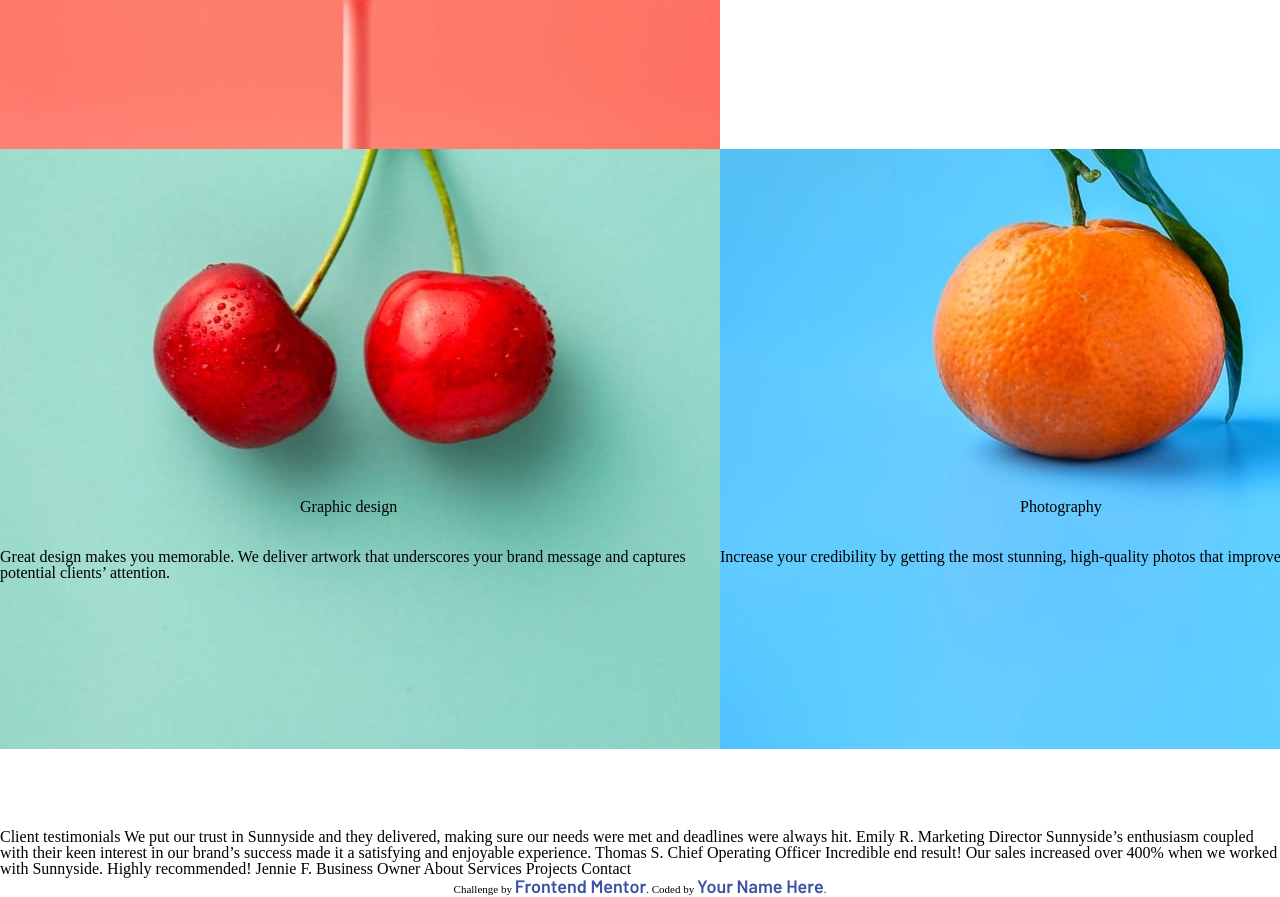
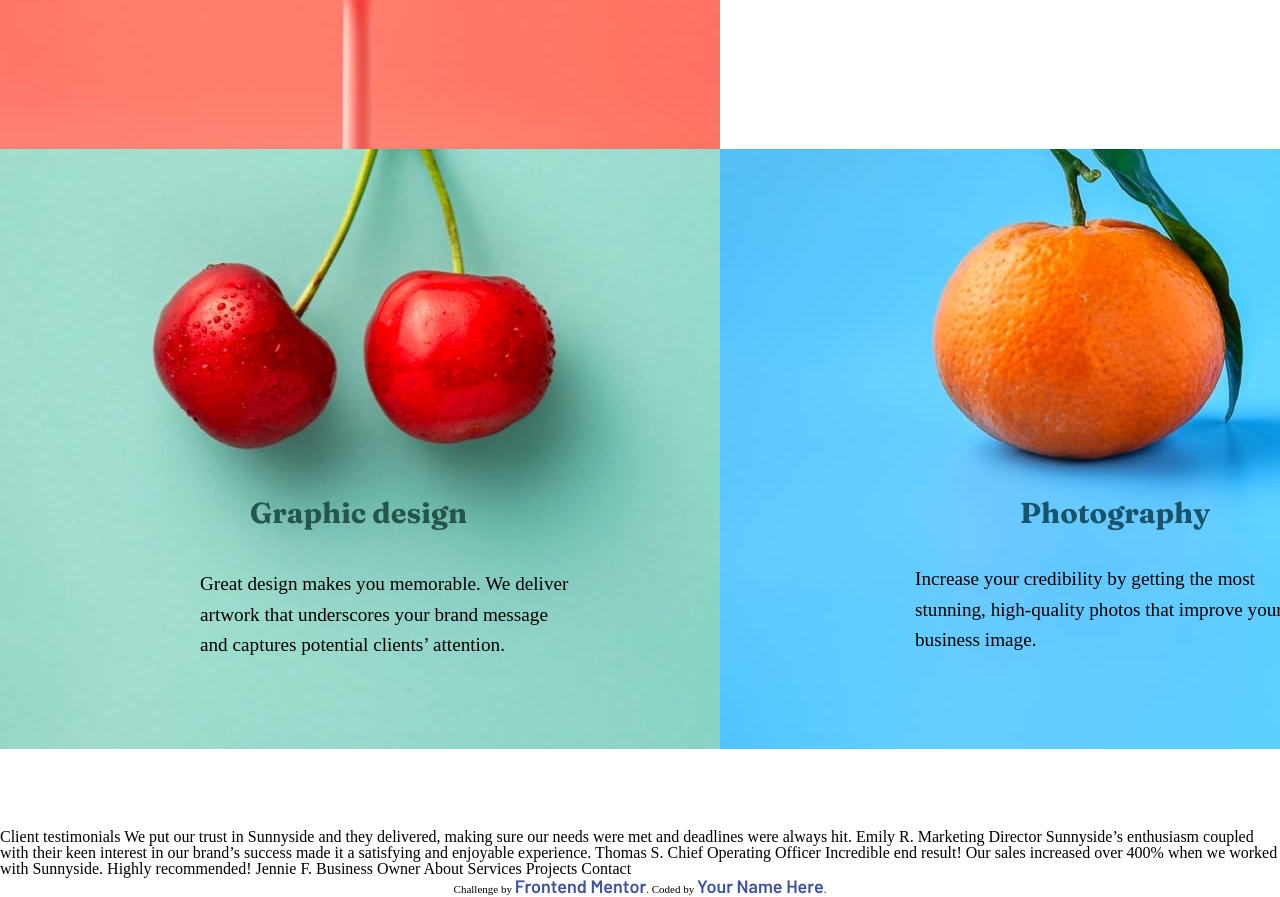
Before and after one commit to Tay-p95/sunnyside-agency-landing-page-main, a plain HTML site: page index.html in a window 1280 px wide. Shown: the part 1851-2748 px from the top of the page. Drawn offline with Linux system fonts and the light colour scheme.

Commit message:
completed fruit squares section styling

```diff
--- a/css/styles.css
+++ b/css/styles.css
@@ -53,6 +53,10 @@
   flex-direction: row;
 }
 
+ul {
+  margin-top: 15px;
+}
+
 .nav-links li {
   display: inline;
   list-style: none;
@@ -68,10 +72,24 @@ a {
   font-family: Barlow, sans-serif;
 }
 
+a:hover{
+  border-bottom: 5px solid var(--light-yellow-color);
+}
+
 .nav-button {
+  font-size: .7rem;
+  font-weight: bold;
+  font-family: Fraunce, serif;
+  background: white;
   border: none;
-  border-radius: 15px;
-  padding: 15px;
+  border-radius: 25px;
+  padding: 13px;
+  width: 90px;
+}
+
+.nav-button:hover{
+  color :white;
+  background: hsl(198, 83%, 82%);
 }
 
 /* SECTION TWO: TRANSFORM */
@@ -164,14 +182,23 @@ a {
 
 }
 .fruit-heading__graphic{
+  font-family: Fraunces, serif;
+  font-size: 1.8rem;
+  font-weight: bold;
+  color: var(--dark-green-text);
   position: absolute;
   top: 350px;
-  left: 300px;
+  left: 250px;
 }
 
 .fruit-body__graphic{
+  white-space: wrap;
+  font-size: 1.2rem;
+  line-height: 1.6;
+  padding: 20px;
   position: absolute;
   top: 400px;
+  left: 180px
 }
 
 /* Container holding all the images and text for photography class */
@@ -180,6 +207,10 @@ a {
 }
 
 .fruit-heading__photography{
+  font-family: Fraunces, serif;
+  font-weight: bold;
+  color: var(--dark-blue-text);
+  font-size: 1.8rem;
   position: absolute;
   top: 350px;
   left: 300px
@@ -187,6 +218,10 @@ a {
 }
 
 .fruit-body__photography{
+  font-size: 1.2rem;
+  line-height: 1.6;
+  padding: 15px;
   position: absolute;
   top: 400px;
+  left: 180px
 }
--- a/index.html
+++ b/index.html
@@ -42,9 +42,9 @@
           <ul class="nav-links">
             <li><a href="#">About</a></li>
             <li><a href="#">Services</a></li>
-            <li><a href="#">Project</a></li>
+            <li><a href="#">Projects</a></li>
           </ul>
-          <button class="nav-button">Contact</button>
+          <button class="nav-button">CONTACT</button>
         </div>
       </nav>
       <p class="hero-text">WE ARE CREATIVES</p>
@@ -104,8 +104,8 @@
         </div>
         <div class="fruit-heading__graphic">Graphic design</div>
         <div class="fruit-body__graphic">
-          Great design makes you memorable. We deliver artwork that underscores
-          your brand message and captures potential clients’ attention.
+          Great design makes you memorable. We deliver <br/> artwork that underscores
+          your brand message <br/> and captures potential clients’ attention.
         </div>
       </div>
       <div class="fruit-box fruit-box__photography">
@@ -118,8 +118,8 @@
         </div>
         <div class="fruit-heading__photography">Photography</div>
         <div class="fruit-body__photography">
-          Increase your credibility by getting the most stunning, high-quality
-          photos that improve your business image.
+          Increase your credibility by getting the most <br/> stunning, high-quality
+          photos that improve your <br/> business image.
         </div>
       </div>
     </section>
```
